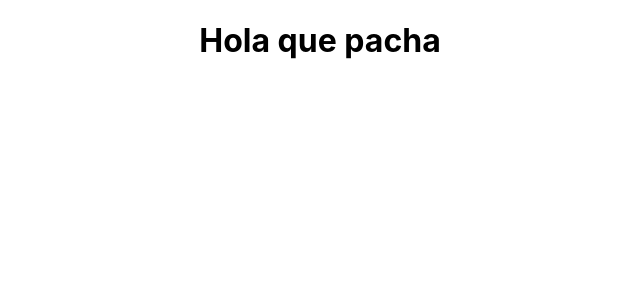
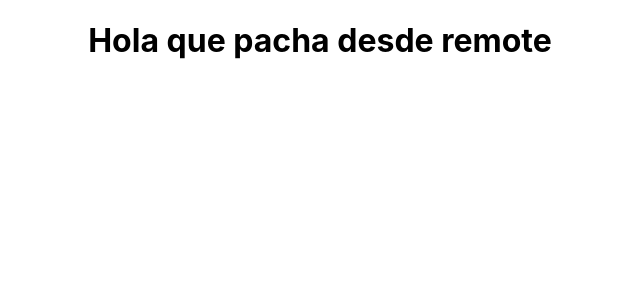
Before and after one commit to Miwell99/react-breaking-bad-api, a React (Create React App) app: page / in a window 1280 px wide. Shown: the top 300 px of the page, without its empty margins (320-960 px from the left). Built offline with nearby package versions, Linux system fonts and the light colour scheme.

Commit message:
first commit from VS Code

```diff
--- a/src/App.js
+++ b/src/App.js
@@ -4,7 +4,7 @@ import './App.css';
 function App() {
   return (
     <div className="App">
-      <h1>Hola que pacha</h1>
+      <h1>Hola que pacha desde remote</h1>
     </div>
   );
 }
```
Also changed, not shown: 1 other file (tests, documents, lock files or other folders).
